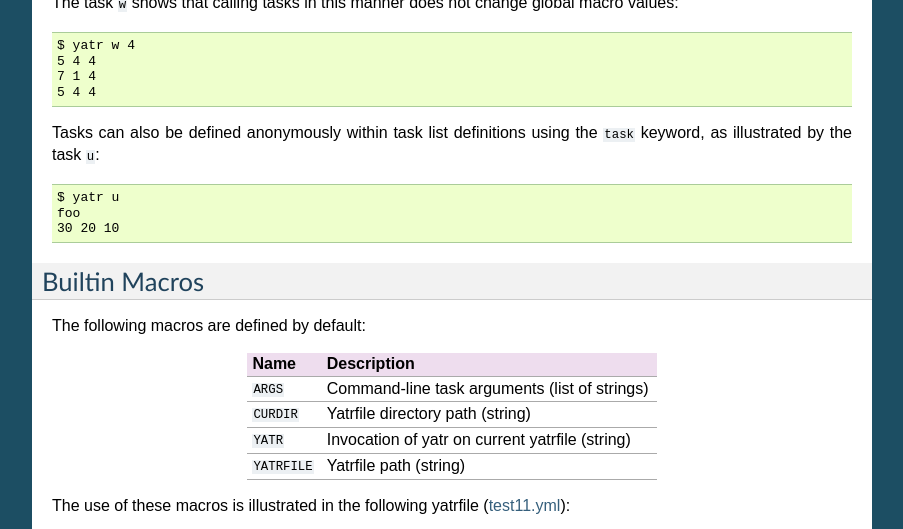
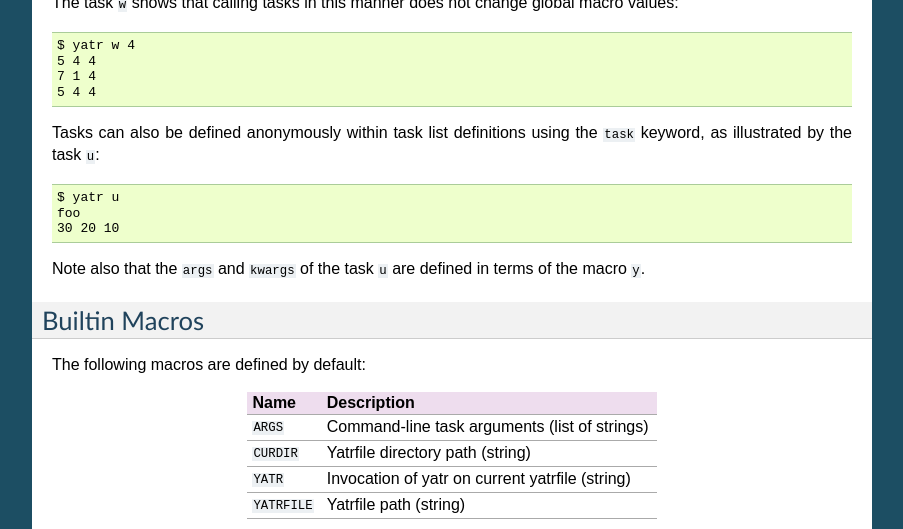
Before and after one commit to mbodenhamer/yatr, a Sphinx documentation site: the page built from docs/yatrfile.rst, in a window 1280 px wide and 900 px high, scrolled down 9643 px, cut to the strip 0-529 px from the top of the window. Shown: the whole strip, without its empty margins (198-1101 px from the left). Built offline with Sphinx 7.4.7, drawn with Linux system fonts in a browser that asks for light colours.

Commit message:
Updating docs

```diff
--- a/CHANGELOG.rst
+++ b/CHANGELOG.rst
@@ -7,6 +7,7 @@ Changelog
 * Added [] read-only access to ``env.Env``.
 * Added validation support for dict macros indexed by runtime-defined macros.
 * Added better error messages for validation failures.
+* Added macro resolution for task ``args`` and ``kwargs``.
 
 0.0.10 (2018-03-28)
 ~~~~~~~~~~~~~~~~~~~
--- a/docs/yatrfile.rst
+++ b/docs/yatrfile.rst
@@ -385,6 +385,7 @@ Tasks can also be defined anonymously within task list definitions using the ``t
     foo
     30 20 10
 
+Note also that the ``args`` and ``kwargs`` of the task ``u`` are defined in terms of the macro ``y``.
 
 .. _builtin_macros:
 
```
